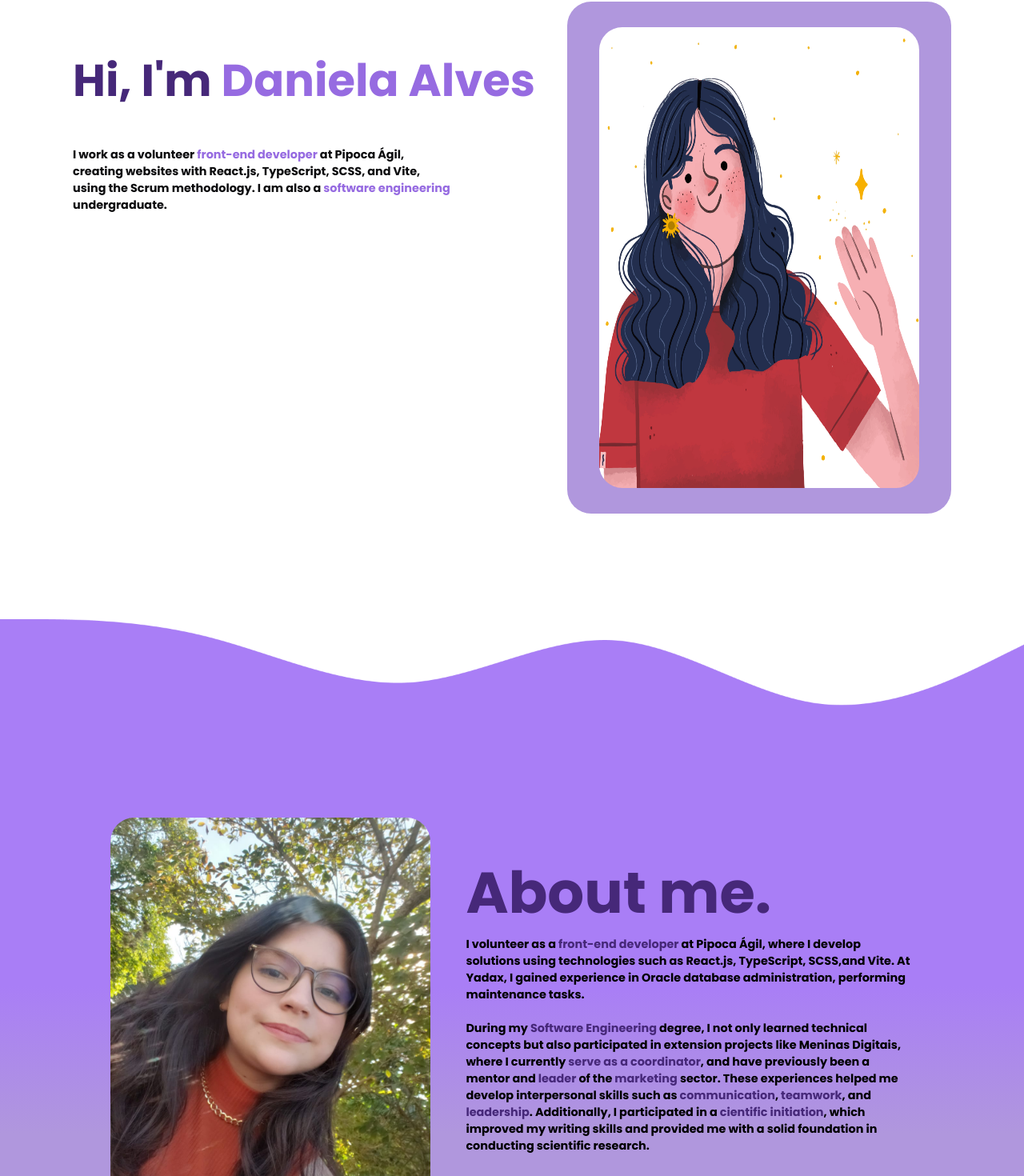
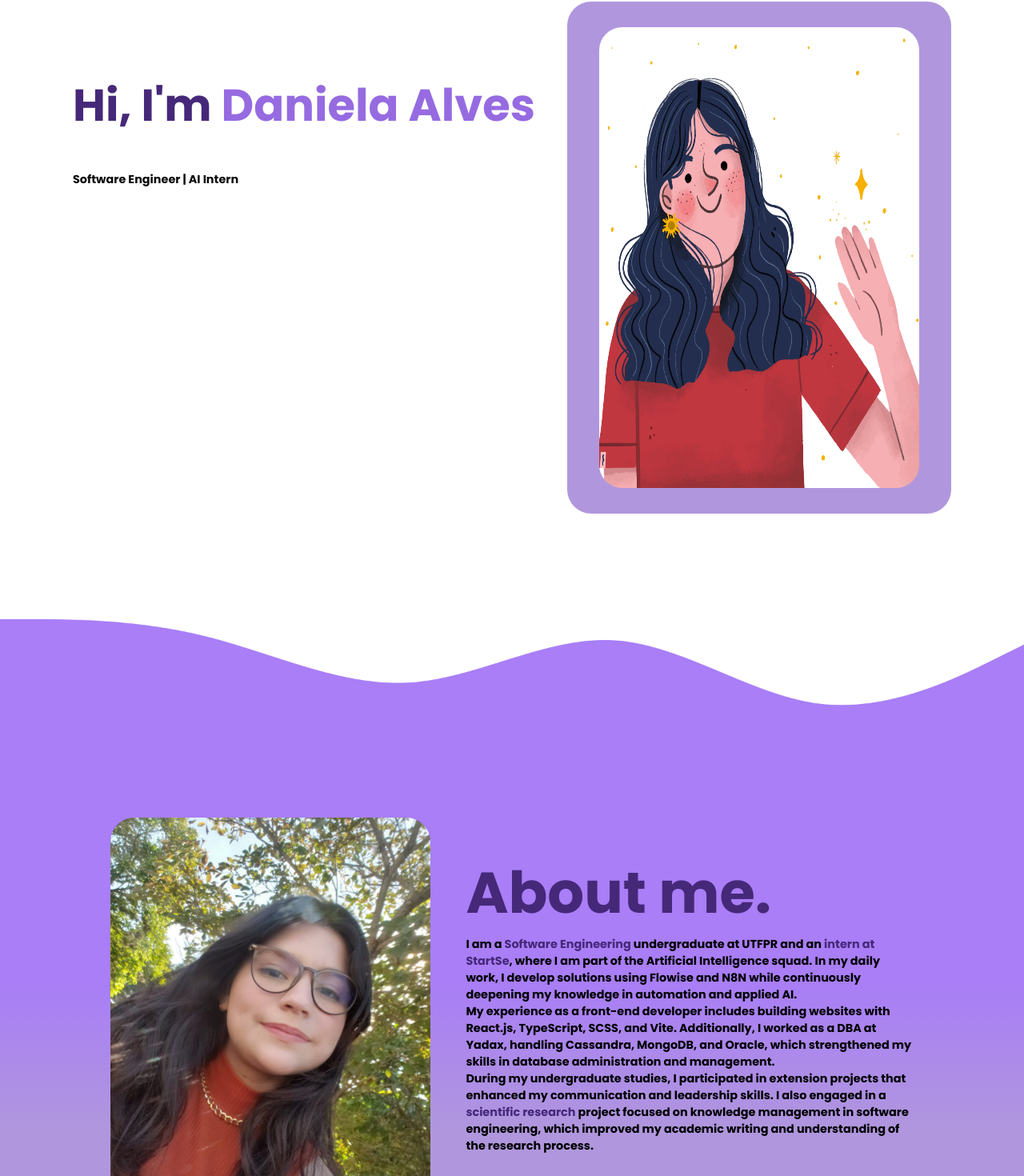
Before and after one commit to Daniela-Alves2004/portifolio, a React (Vite) app: page / in a window 1280 px wide. Shown: the part 205-1675 px from the top of the page at 80% size. Built offline with nearby package versions, Linux system fonts and the light colour scheme.

Commit message:
feat: updates informations

```diff
--- a/src/components/Macro/About/About.module.scss
+++ b/src/components/Macro/About/About.module.scss
@@ -38,6 +38,7 @@
 
 .contact {
     display: flex;
+    justify-content: center;
     margin-top: 1rem;
     gap: 1rem;
 }
--- a/src/components/Macro/About/index.tsx
+++ b/src/components/Macro/About/index.tsx
@@ -27,22 +27,17 @@ function About() {
                     <div className={style.TextAbout}>
                         <h1>About me.</h1>
                         <p>
-                            I volunteer as a <span>front-end developer</span> at Pipoca Ágil,
-                            where I develop solutions using technologies such as React.js,
-                            TypeScript, SCSS,and Vite. At Yadax,
-                            I gained experience in Oracle database  administration,
-                            performing maintenance tasks.
-                            <br /> <br />
-                            During my <span>Software Engineering</span> degree,
-                            I not only learned technical concepts but also
-                            participated in extension projects like Meninas  Digitais,
-                            where I currently <span>serve as a coordinator</span>, and have previously
-                            been a mentor and <span>leader</span> of the <span>marketing </span>sector.
-                            These experiences helped me develop interpersonal
-                            skills such as <span>communication</span>, <span>teamwork</span>, and <span>leadership</span>.
-                            Additionally, I participated in a <span>cientific initiation</span>,
-                            which improved my writing skills and provided me with a solid
-                            foundation in conducting scientific research.
+                        I am a <span>Software Engineering</span> undergraduate at UTFPR and an <span>intern at StartSe</span>,
+                        where I am part of the Artificial Intelligence squad. In my daily work,
+                        I develop solutions using Flowise and N8N while continuously deepening my
+                        knowledge in automation and applied AI.
+                        <br/>
+                        My experience as a front-end developer includes building websites with React.js, TypeScript, SCSS, and Vite. Additionally, I worked as a DBA at Yadax,
+                        handling Cassandra, MongoDB, and Oracle, which strengthened my skills in database administration and management.
+                        <br/>
+                        During my undergraduate studies, I participated in extension projects that enhanced my communication and leadership skills.
+                        I also engaged in a <span>scientific research</span> project focused on knowledge management in software engineering, which improved my
+                        academic writing and understanding of the research process.
 
                         </p>
                     </div>
@@ -52,7 +47,6 @@ function About() {
 
                         >
                             <Button className="aContact" btclassName="btContact" btLink="https://www.linkedin.com/in/daniela-dos-santos-alves/" image={linkedin} label='Linkendin' onClick={() => console.log('LinkedIn clicked')} />
-                            <Button className="aContact" btclassName="btContact" btLink="#" image={download} label='Download CV' onClick={() => downloadCV()} />
                             <Button className="aContact" btclassName="btContact" btLink="https://github.com/Daniela-Alves2004" image={github} label='GitHub' onClick={() => console.log('GitHub clicked')} />
                         </div>
                     </div>
--- a/src/components/Macro/Apresentation/Apresentation.module.scss
+++ b/src/components/Macro/Apresentation/Apresentation.module.scss
@@ -26,7 +26,7 @@
 }
 
 .containerText p {
-    font-size: 1rem;
+    font-size: 1.6rem;
     color: $text;
 }
 
--- a/src/components/Macro/Apresentation/index.tsx
+++ b/src/components/Macro/Apresentation/index.tsx
@@ -12,13 +12,7 @@ function Apresentation() {
           Hi, I&apos;m <span>Daniela Alves</span>
         </h1>
         <p>
-          I work as a volunteer <span>front-end developer</span> at Pipoca Ágil,
-          <br />
-          creating websites with React.js, TypeScript, SCSS, and Vite,
-          <br />
-          using the Scrum methodology. I am also a <span>software engineering</span>
-          <br />
-          undergraduate.
+        Software Engineer | AI Intern
         </p>
       </div>
       <div
```
